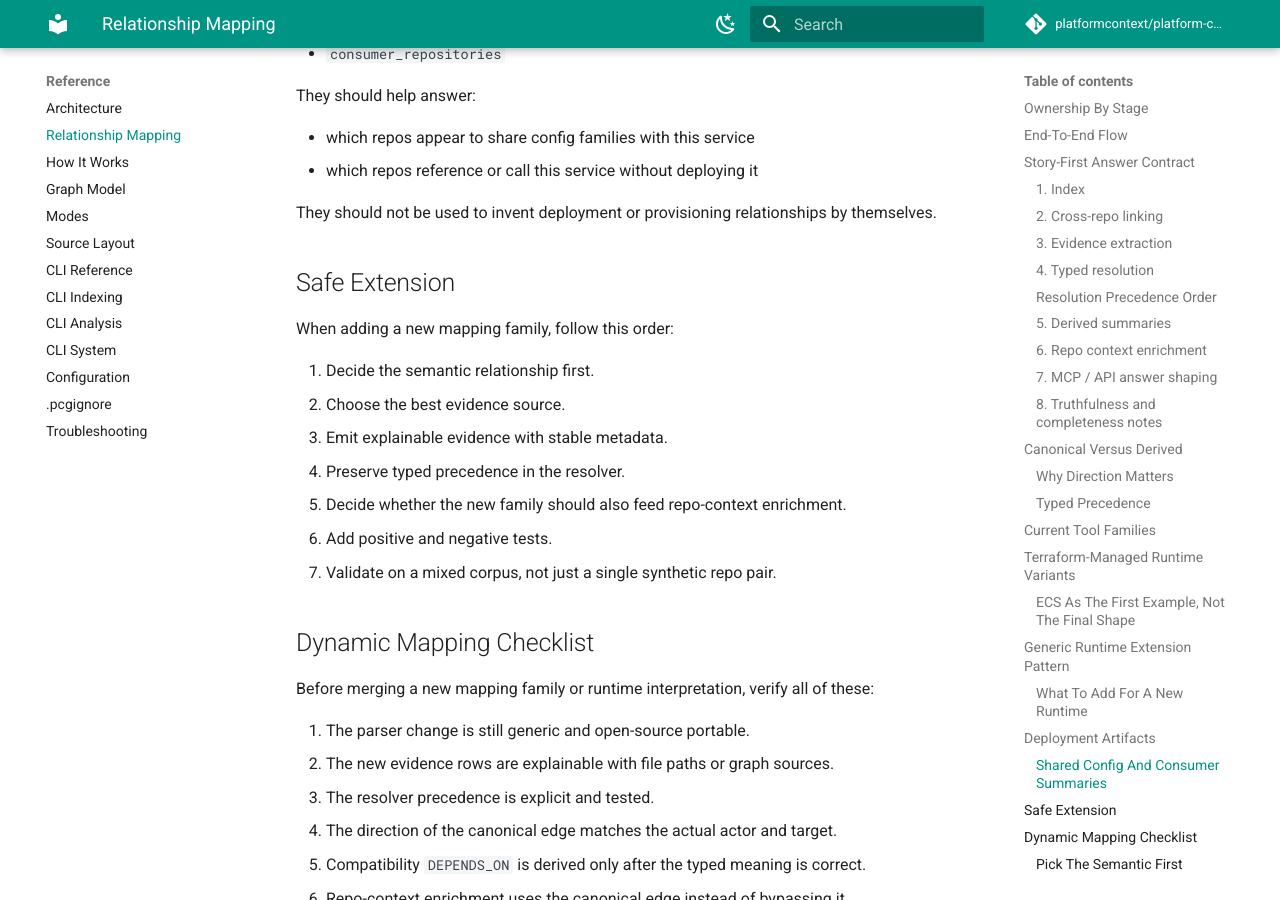
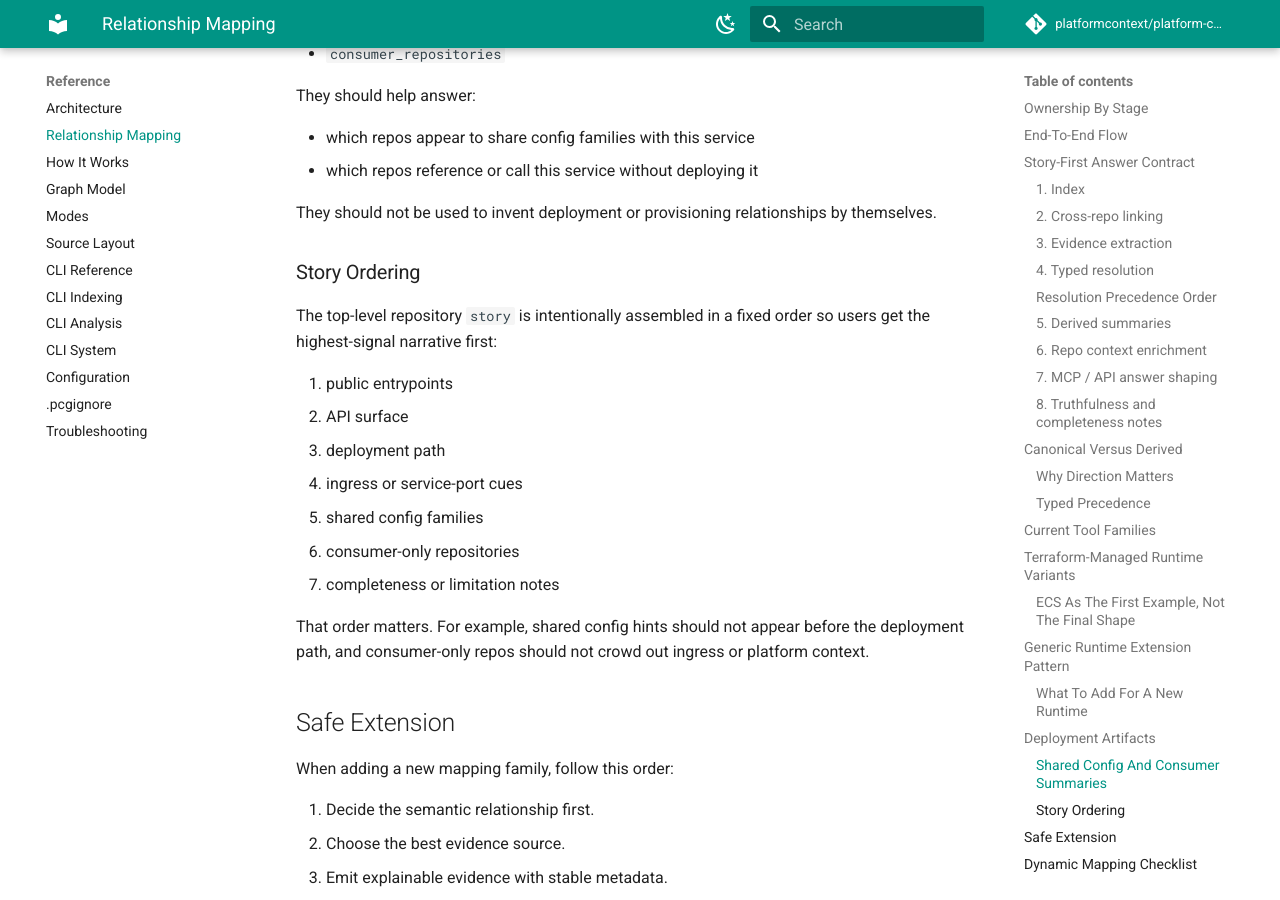
Before and after one commit to platformcontext/platform-context-graph, an MkDocs documentation site: the page built from docs/docs/reference/relationship-mapping.md, in a window 1280 px wide and 900 px high, scrolled down 10453 px. Built offline with MkDocs 1.6.1 and Material for MkDocs 9.7.7, drawn with Linux system fonts in a browser that asks for light colours; comment, search, counter and statistics services are not loaded.

Commit message:
Document topology story ordering

```diff
--- a/docs/docs/reference/relationship-mapping.md
+++ b/docs/docs/reference/relationship-mapping.md
@@ -315,6 +315,20 @@ They should help answer:
 
 They should not be used to invent deployment or provisioning relationships by themselves.
 
+### Story Ordering
+
+The top-level repository `story` is intentionally assembled in a fixed order so users get the highest-signal narrative first:
+
+1. public entrypoints
+2. API surface
+3. deployment path
+4. ingress or service-port cues
+5. shared config families
+6. consumer-only repositories
+7. completeness or limitation notes
+
+That order matters. For example, shared config hints should not appear before the deployment path, and consumer-only repos should not crowd out ingress or platform context.
+
 ## Safe Extension
 
 When adding a new mapping family, follow this order:
```
Also changed, not shown: docs/docs/guides/mcp-guide.md (+10 -0 lines), src/platform_context_graph/relationships/README.md.
